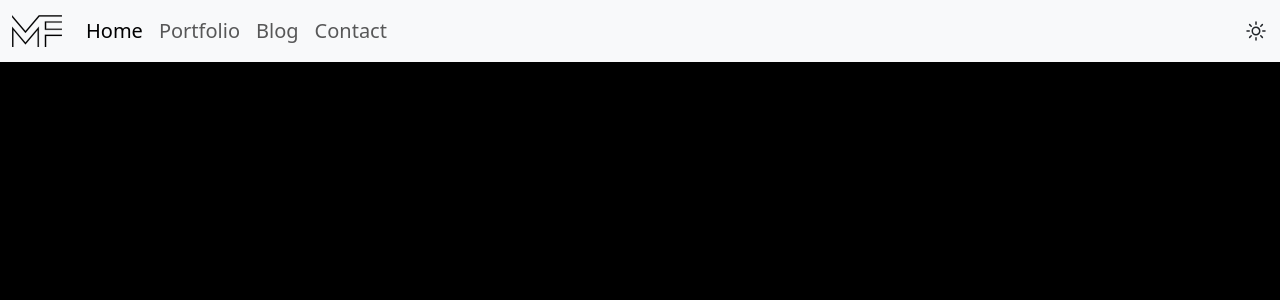
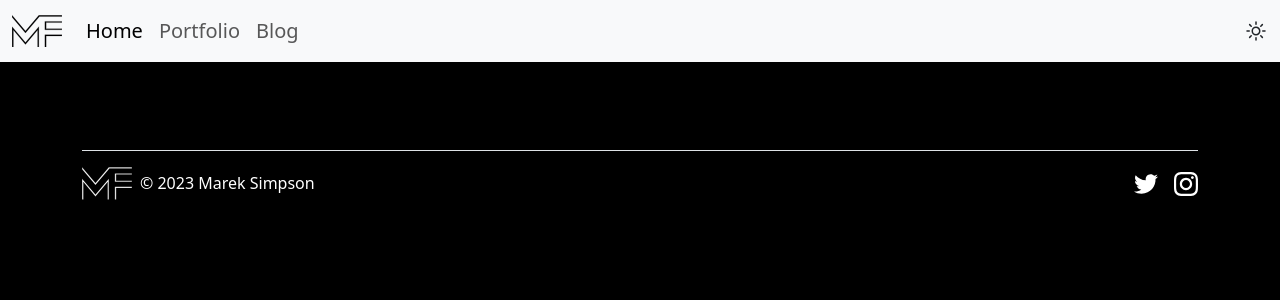
Before and after one commit to Mar4ik10/webproject, a Django app: page /blog/ in a window 1280 px wide. Shown: the top 300 px of the page. Run offline with Django 4.2, Linux system fonts and the light colour scheme; data that the repository does not hold is empty.

Commit message:
added footer and portfolio.html

```diff
--- a/mysite/blog/admin.py
+++ b/mysite/blog/admin.py
@@ -5,4 +5,4 @@
 
 admin.site.register(models.BlogModel)
 admin.site.register(models.HomeModel)
-admin.site.register(models.ContactModel)
+admin.site.register(models.PortfolioModel)
--- a/mysite/blog/urls.py
+++ b/mysite/blog/urls.py
@@ -3,7 +3,6 @@
 
 urlpatterns = [
     path('', views.home, name='home'),
-    path('contact/', views.contact, name='contact'),
     path('portfolio/', views.portfolio, name='portfolio'),
     path('blog/', views.blog, name='blog'),
     path('blog/<int:pk>', views.blog_detail, name='blog-detail')
--- a/mysite/blog/views.py
+++ b/mysite/blog/views.py
@@ -10,12 +10,9 @@
     return render(request, 'index.html', {"home": queryset})
 
 
-def contact(request):
-    return render(request, 'contact.html')
-
-
 def portfolio(request):
-    return render(request, 'portfolio.html')
+    query = models.PortfolioModel.objects.all()
+    return render(request, 'portfolio.html', {"portfolios": query})
 
 
 def blog(request):
--- a/mysite/templates/base.html
+++ b/mysite/templates/base.html
@@ -75,10 +75,6 @@
               <li class="nav-item">
                 <a class="nav-link" href="{% url 'blog' %}">Blog</a>
               </li>
-              <li class="nav-item">
-                <a class="nav-link" href="{% url 'contact' %}">Contact</a>
-              </li>
-
               <li
                 class="nav-item ms-auto d-flex align-items-center change-theme-container"
               >
@@ -139,5 +135,80 @@
       integrity="sha384-ENjdO4Dr2bkBIFxQpeoTz1HIcje39Wm4jDKdf19U8gI4ddQ3GYNS7NTKfAdVQSZe"
       crossorigin="anonymous"
     ></script>
+
+    <div class="container mt-5 text-together">
+      <footer
+        class="d-flex flex-wrap justify-content-between align-items-center py-3 my-4 border-top"
+      >
+        <div class="col-md-4 d-flex align-items-center">
+          <a href="/" class="mb-3 me-2 mb-md-0 text-decoration-none lh-1">
+            <div class="mark-flint-logo text-together">
+              <svg
+                viewBox="0 0 273 178"
+                fill="currentColor"
+                xmlns="http://www.w3.org/2000/svg"
+              >
+                <path
+                  d="M0.5 12V2L73.5 88L146.5 2H272.5V8.5H150L73.5 98.5L0.5 12Z"
+                  fill="currentColor"
+                  stroke="black"
+                />
+                <path
+                  d="M0.5 177V63.5L73.5 150L146.5 63.5V177H140V82L73.5 160.5L7.5 82V177H0.5Z"
+                  fill="currentColor"
+                  stroke="black"
+                />
+                <path
+                  d="M179.5 35V81H272.5V74.5H186.5V41.5H272.5V35H179.5Z"
+                  fill="currentColor"
+                  stroke="black"
+                />
+                <path
+                  d="M179.5 107.5V177H186.5V114.5H272.5V107.5H179.5Z"
+                  fill="currentColor"
+                  stroke="black"
+                />
+              </svg>
+            </div>
+          </a>
+          <span class="mb-3 mb-md-0">&copy; 2023 Marek Simpson</span>
+        </div>
+
+        <ul class="nav col-md-4 justify-content-end list-unstyled d-flex">
+          <li class="ms-3">
+            <a class="text-together" href="https://twitter.com/Mar4iK_10">
+              <svg
+                xmlns="http://www.w3.org/2000/svg"
+                class="bi"
+                width="24"
+                height="24"
+                fill="currentColor"
+                viewBox="0 0 24 24"
+              >
+                <path
+                  d="M24 4.557c-.883.392-1.832.656-2.828.775 1.017-.609 1.798-1.574 2.165-2.724-.951.564-2.005.974-3.127 1.195-.897-.957-2.178-1.555-3.594-1.555-3.179 0-5.515 2.966-4.797 6.045-4.091-.205-7.719-2.165-10.148-5.144-1.29 2.213-.669 5.108 1.523 6.574-.806-.026-1.566-.247-2.229-.616-.054 2.281 1.581 4.415 3.949 4.89-.693.188-1.452.232-2.224.084.626 1.956 2.444 3.379 4.6 3.419-2.07 1.623-4.678 2.348-7.29 2.04 2.179 1.397 4.768 2.212 7.548 2.212 9.142 0 14.307-7.721 13.995-14.646.962-.695 1.797-1.562 2.457-2.549z"
+                />
+              </svg>
+            </a>
+          </li>
+          <li class="ms-3">
+            <a class="text-together" href="https://www.instagram.com/markqeee/">
+              <svg
+                xmlns="http://www.w3.org/2000/svg"
+                class="bi"
+                width="24"
+                fill="currentColor"
+                height="24"
+                viewBox="0 0 24 24"
+              >
+                <path
+                  d="M12 2.163c3.204 0 3.584.012 4.85.07 3.252.148 4.771 1.691 4.919 4.919.058 1.265.069 1.645.069 4.849 0 3.205-.012 3.584-.069 4.849-.149 3.225-1.664 4.771-4.919 4.919-1.266.058-1.644.07-4.85.07-3.204 0-3.584-.012-4.849-.07-3.26-.149-4.771-1.699-4.919-4.92-.058-1.265-.07-1.644-.07-4.849 0-3.204.013-3.583.07-4.849.149-3.227 1.664-4.771 4.919-4.919 1.266-.057 1.645-.069 4.849-.069zm0-2.163c-3.259 0-3.667.014-4.947.072-4.358.2-6.78 2.618-6.98 6.98-.059 1.281-.073 1.689-.073 4.948 0 3.259.014 3.668.072 4.948.2 4.358 2.618 6.78 6.98 6.98 1.281.058 1.689.072 4.948.072 3.259 0 3.668-.014 4.948-.072 4.354-.2 6.782-2.618 6.979-6.98.059-1.28.073-1.689.073-4.948 0-3.259-.014-3.667-.072-4.947-.196-4.354-2.617-6.78-6.979-6.98-1.281-.059-1.69-.073-4.949-.073zm0 5.838c-3.403 0-6.162 2.759-6.162 6.162s2.759 6.163 6.162 6.163 6.162-2.759 6.162-6.163c0-3.403-2.759-6.162-6.162-6.162zm0 10.162c-2.209 0-4-1.79-4-4 0-2.209 1.791-4 4-4s4 1.791 4 4c0 2.21-1.791 4-4 4zm6.406-11.845c-.796 0-1.441.645-1.441 1.44s.645 1.44 1.441 1.44c.795 0 1.439-.645 1.439-1.44s-.644-1.44-1.439-1.44z"
+                />
+              </svg>
+            </a>
+          </li>
+        </ul>
+      </footer>
+    </div>
   </body>
 </html>
--- a/mysite/templates/contact.html
+++ /dev/null
@@ -1,3 +0,0 @@
-{% extends 'base.html'%} {% block main%}
-<div class="contact"></div>
-{% endblock %}
```
Also changed, not shown: mysite/blog/models.py (+0 -20 lines), mysite/templates/portfolio.html (+36 -1 lines), mysite/blog/migrations/0003_delete_contactmodel_delete_contacturlsmodel.py (added), mysite/public/portfolio1.jpg (added), mysite/public/portfolio2.jpg (added), mysite/public/portfolio3.jpg (added), mysite/public/portfolio4.png (added), mysite/public/portfolio5.jpg (added).
